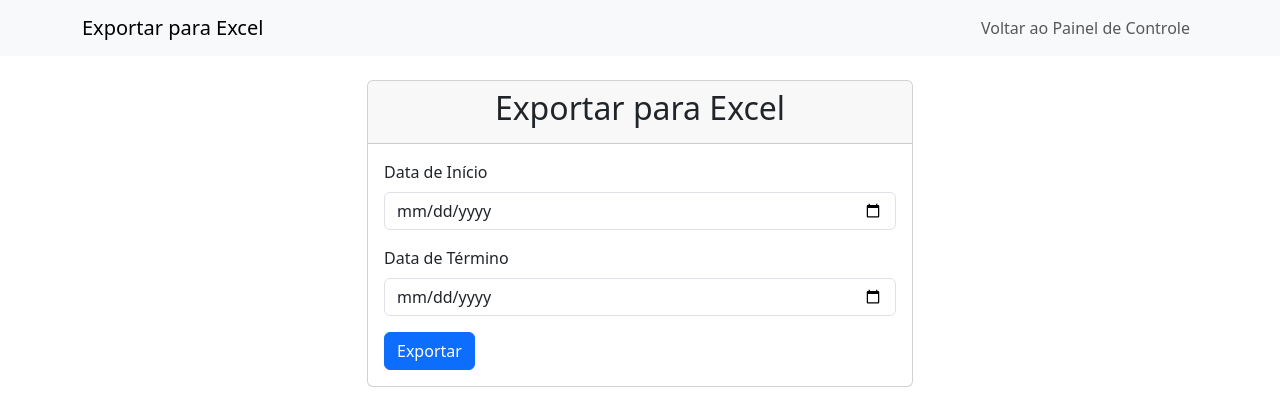
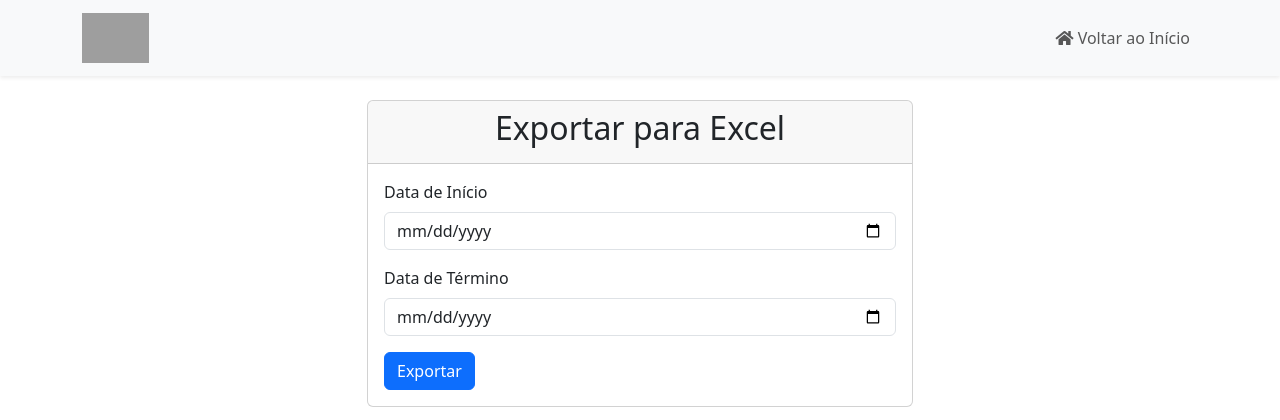
Before and after one commit to AndersonC96/Formulario-de-Cadastro, a PHP site: page /export.php in a window 1280 px wide. Shown: the top 420 px of the page. Run offline with PHP 8.4, Linux system fonts and the light colour scheme; grey boxes are pictures that could not be loaded.

Commit message:
Update export.php

```diff
--- a/export.php
+++ b/export.php
@@ -96,19 +96,24 @@
         <meta charset="UTF-8">
         <meta name="viewport" content="width=device-width, initial-scale=1.0">
         <title>Exportar para Excel</title>
+        <link rel="icon" href="https://static.wixstatic.com/media/5ede7b_719545c97a084f288b8566db52756425%7Emv2.png/v1/fill/w_180%2Ch_180%2Clg_1%2Cusm_0.66_1.00_0.01/5ede7b_719545c97a084f288b8566db52756425%7Emv2.png" type="image/x-icon" />
         <link href="https://cdn.jsdelivr.net/npm/bootstrap@5.3.0-alpha1/dist/css/bootstrap.min.css" rel="stylesheet">
+        <link rel="stylesheet" href="https://cdnjs.cloudflare.com/ajax/libs/font-awesome/5.15.3/css/all.min.css">
+        <link rel="stylesheet" href="./CSS/navbar.css">
     </head>
     <body>
-        <nav class="navbar navbar-expand-lg navbar-light bg-light">
+        <nav class="navbar navbar-expand-lg navbar-custom shadow-sm bg-light">
             <div class="container">
-                <a class="navbar-brand" href="#">Exportar para Excel</a>
-                <button class="navbar-toggler" type="button" data-bs-toggle="collapse" data-bs-target="#navbarSupportedContent" aria-controls="navbarSupportedContent" aria-expanded="false" aria-label="Toggle navigation">
+                <a class="navbar-brand" href="#">
+                    <img src="https://static.wixstatic.com/media/fef91e_c3f644e14da442178f706149ae38d838~mv2.png/v1/crop/x_0,y_24,w_436,h_262/fill/w_120,h_71,al_c,q_85,usm_0.66_1.00_0.01,enc_auto/CAPA-03.png" alt="Logo" style="height: 50px;">
+                </a>
+                <button class="navbar-toggler" type="button" data-bs-toggle="collapse" data-bs-target="#navbarNav" aria-controls="navbarNav" aria-expanded="false" aria-label="Toggle navigation">
                     <span class="navbar-toggler-icon"></span>
                 </button>
-                <div class="collapse navbar-collapse" id="navbarSupportedContent">
-                    <ul class="navbar-nav ms-auto mb-2 mb-lg-0">
+                <div class="collapse navbar-collapse" id="navbarNav">
+                    <ul class="navbar-nav ms-auto">
                         <li class="nav-item">
-                            <a class="nav-link" href="dashboard.php">Voltar ao Painel de Controle</a>
+                            <a class="nav-link" href="dashboard.php"><i class="fas fa-home"></i> Voltar ao Início</a>
                         </li>
                     </ul>
                 </div>
```
